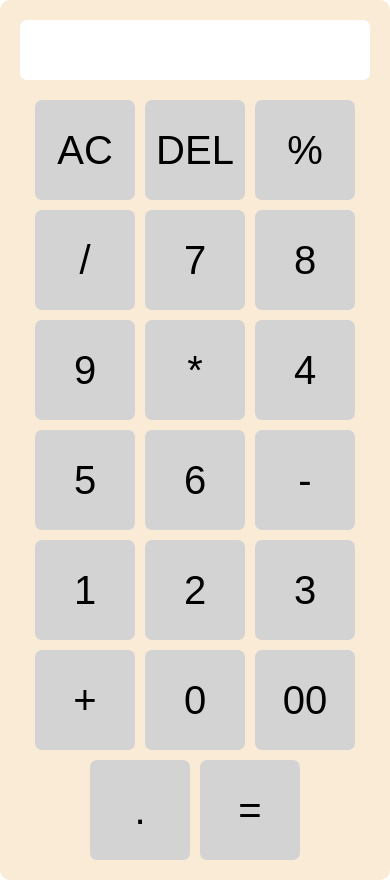
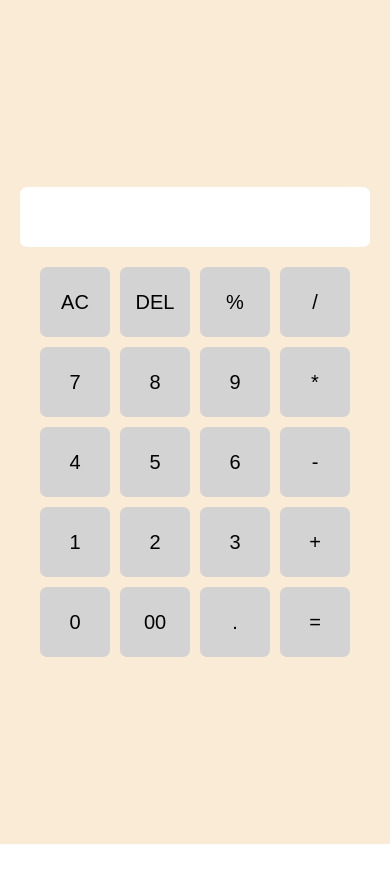
Before and after one commit to HichemAbderahmeneTiba/Calculator, a plain HTML site: page index.html in a window 390 px wide. After the commit the page ends 844 px from the top, so only its background shows below. Drawn offline with Linux system fonts and the light colour scheme.

Commit message:
fixe some issues

```diff
--- a/index.css
+++ b/index.css
@@ -66,3 +66,25 @@ button {
 .buttons button:hover {
   background-color: rgb(171, 169, 169);
 }
+
+@media (max-width: 768px) {
+  .container {
+    width: 100%;
+    height: 100vh;
+    border-radius: 0;
+  }
+
+  .buttons button {
+    max-width: 70px;
+    height: 70px;
+    font-size: 20px;
+  }
+
+  .container .operating {
+    display: ;
+    max-width: 400px;
+  }
+  .container .buttons {
+    max-width: 360px;
+  }
+}
--- a/index.js
+++ b/index.js
@@ -18,25 +18,25 @@ const deleteLastCharactere = function () {
   write.value = content;
 };
 
+function clac() {
+  if ((write.value = eval(write.value))) {
+    write.value = eval(write.value);
+    content = write.value;
+  } else {
+    write.value = "Error";
+  }
+}
+
 ac.addEventListener("click", clear);
 
 del.addEventListener("click", deleteLastCharactere);
+
+equal.addEventListener("click", clac);
 
 btn.forEach((button) => {
   button.addEventListener("click", function () {
     symbol = button.textContent;
     content += symbol;
-    console.log(symbol);
     write.value = content;
   });
 });
-
-equal.addEventListener("click", function () {
-  if ((write.value = eval(write.value))) {
-    write.value = eval(write.value);
-  } else {
-    write.value = "Error";
-  }
-});
-
-console.log(btn);
```
